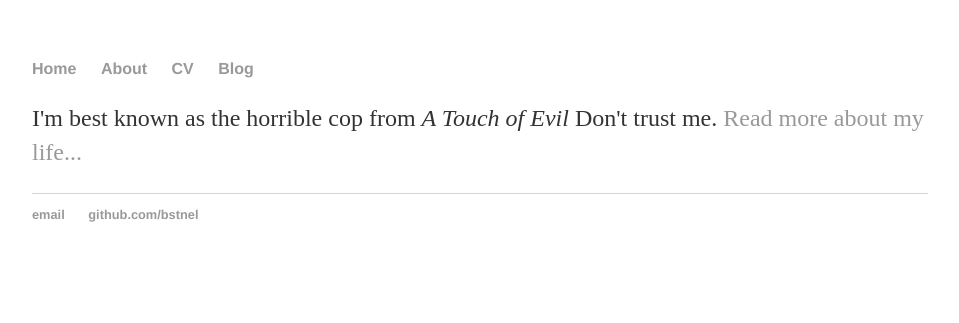
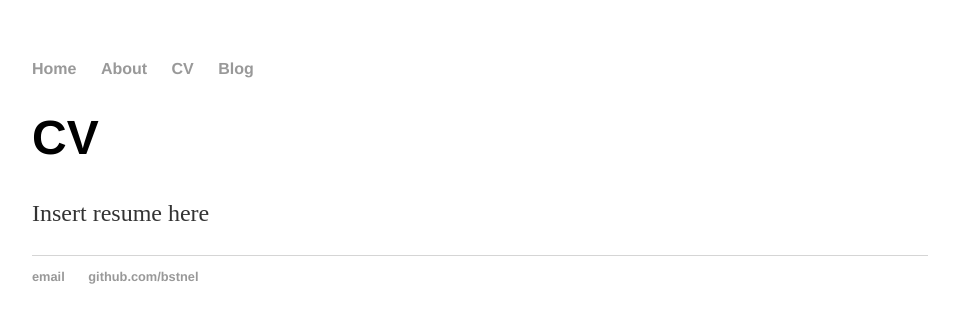
Before and after one commit to bstnel/bstnel.github.io, a Jekyll site: the page built from cv/index.html, in a window 1280 px wide. Shown: the top 323 px of the page, without its empty margins (160-1119 px from the left). Built offline with Jekyll 4.4.1, drawn with Linux system fonts in a browser that asks for light colours.

Commit message:
Update index.html

```diff
--- a/cv/index.html
+++ b/cv/index.html
@@ -1,7 +1,8 @@
 ---
 layout: default
-title: Work
+title: CV
 ---
-<div class="blurb">
-	<p>I'm best known as the horrible cop from <em>A Touch of Evil</em> Don't trust me. <a href="/about">Read more about my life...</a></p>
+<div class="CV">
+	<h1>CV</h1>
+	<p>Insert resume here</p>
 </div><!-- /.blurb -->
```
